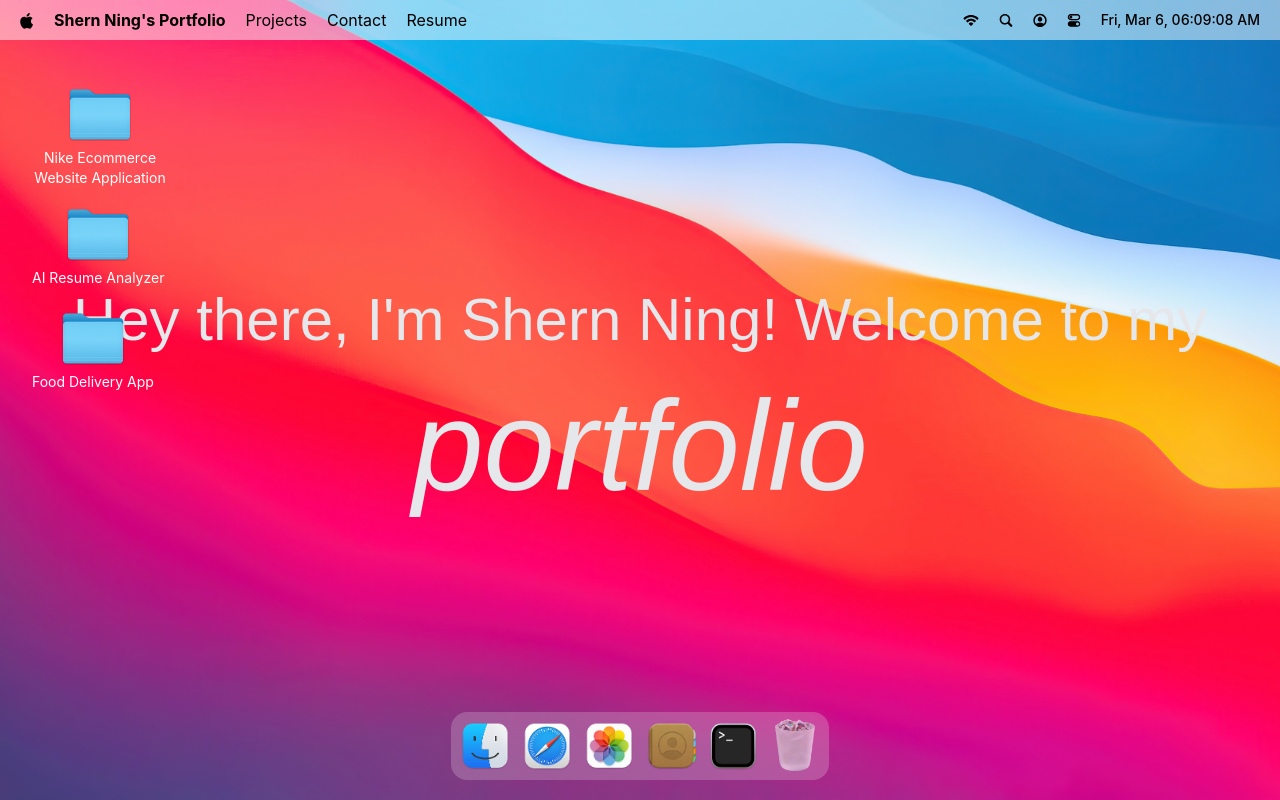
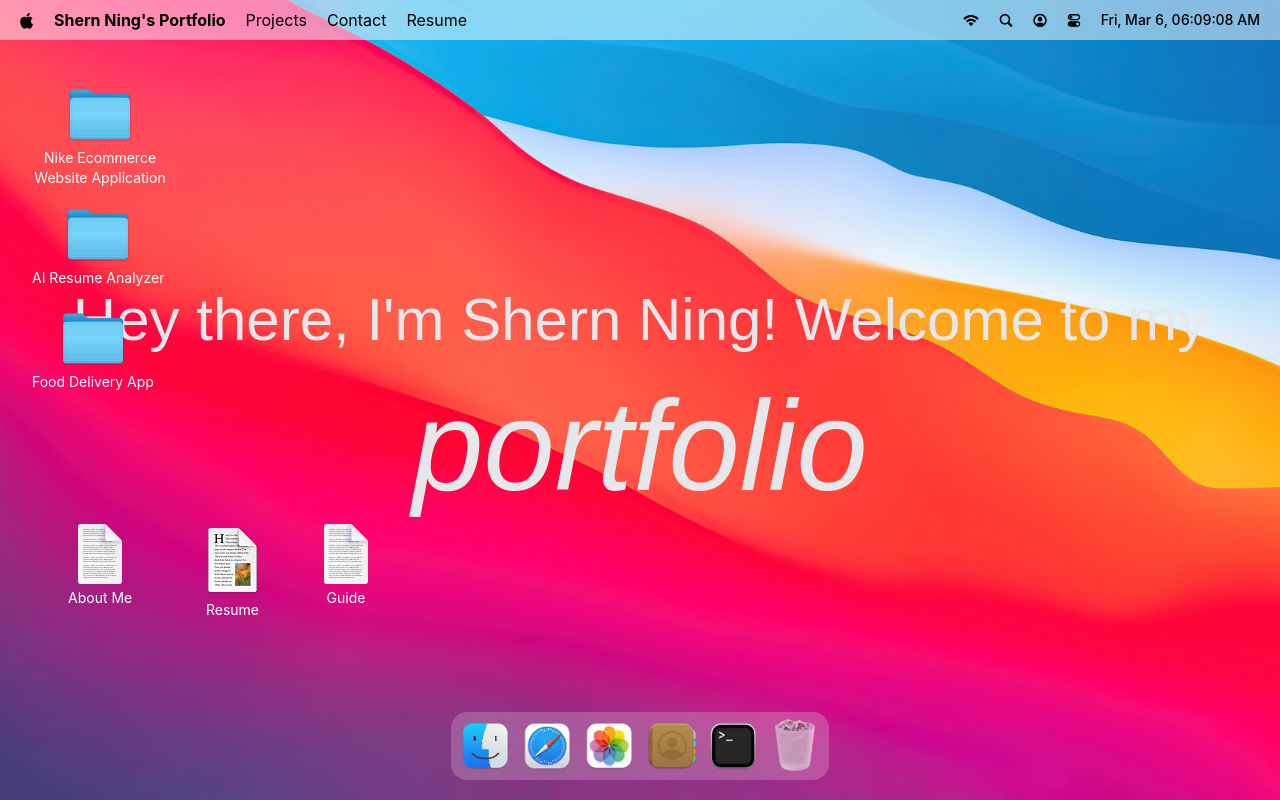
Before and after one commit to ShernNing/MacOs_Portfolio, a React (Vite) app: page / in a window 1280 px wide. Built offline with nearby package versions, Linux system fonts and the light colour scheme; a web font is replaced by a local one.

Commit message:
Add shortcuts for About Me, Resume, and Guide in Home component

```diff
--- a/src/components/Home.jsx
+++ b/src/components/Home.jsx
@@ -8,14 +8,64 @@ import React from "react";
 
 const projects = locations.work?.children ?? [];
 
+// Add About Me (text file), Resume (PDF), and Guide as Home shortcuts
+const aboutMeTextFile = locations.about.children.find(
+  (item) => item.fileType === "txt",
+);
+const resumePdfFile = locations.resume.children.find(
+  (item) => item.fileType === "pdf",
+);
+
+// Guide file data (not in locations, so define here)
+const guideTextFile = {
+  id: "guide-shortcut",
+  name: "Guide.txt",
+  icon: "/images/txt.png",
+  kind: "file",
+  fileType: "txt",
+  description: [
+    "Welcome to the macOS Portfolio!",
+    "",
+    "This interactive portfolio is designed to look and feel like a real macOS desktop. Here’s how you can make the most of it:",
+    "",
+    "• Drag & Drop: Move any folder or shortcut on the Home screen by dragging it anywhere you like. Arrange your workspace just like a real desktop!",
+    "• Finder: Click any project folder to open it in a Finder window. Inside Finder, you can browse project files, images, and links. Switch between folders by clicking on the sidebar tabs.",
+    "• Window Controls: Every window (Finder, Resume, Terminal, etc.) can be moved, resized, minimized, maximized, or closed using the colored buttons at the top left—just like macOS.",
+    "• Dock: The Dock at the bottom gives you quick access to key apps like Portfolio, Articles, Gallery, Contact, and Skills. Click an icon to open or close its window.",
+    "• Resume & About Me: Instantly open your Resume (PDF) or About Me (text) from the Home screen shortcuts for easy access.",
+    "• Multi-Window: Open multiple windows at once and drag them around. Each window can be layered, focused, or hidden as you wish.",
+    "• Navbar: Use the top Navbar for fast navigation to important sections and to keep track of the current time.",
+    "• Interactive Animations: Enjoy smooth transitions, hover effects, and draggable elements throughout the app for a delightful user experience.",
+    "• Mobile Notice: For the best experience, use this portfolio on a desktop or laptop.",
+    "",
+    "Explore, interact, and have fun discovering all the features of this macOS-inspired portfolio!",
+  ],
+};
+
 const Home = () => {
   const { setActiveLocation } = useLocationStore();
-
   const { openWindow } = useWindowStore();
 
   const handleOpenProjectFinder = (project) => {
     setActiveLocation(project);
     openWindow("finder");
+  };
+
+  // Open About Me text file directly
+  const handleOpenAboutMe = () => {
+    if (aboutMeTextFile) {
+      openWindow("txtfile", aboutMeTextFile);
+    }
+  };
+
+  // Open Resume PDF directly
+  const handleOpenResume = () => {
+    openWindow("resume");
+  };
+
+  // Open Guide text file directly
+  const handleOpenGuide = () => {
+    openWindow("txtfile", guideTextFile);
   };
 
   useGSAP(() => {
@@ -25,6 +75,7 @@ const Home = () => {
   return (
     <section id='home'>
       <ul>
+        {/* Project folders */}
         {projects.map((project) => (
           <li
             key={project.id}
@@ -35,6 +86,43 @@ const Home = () => {
             <p>{project.name}</p>
           </li>
         ))}
+
+        {/* About Me text file shortcut */}
+        {aboutMeTextFile && (
+          <li
+            key='about-me-shortcut'
+            className='group folder top-[60vh] left-[5vw]'
+            onClick={handleOpenAboutMe}
+            style={{ zIndex: 1 }}
+          >
+            <img src='/images/txt.png' alt='About Me' />
+            <p>About Me</p>
+          </li>
+        )}
+
+        {/* Resume PDF shortcut */}
+        {resumePdfFile && (
+          <li
+            key='resume-shortcut'
+            className='group folder top-[60vh] left-[15vw]'
+            onClick={handleOpenResume}
+            style={{ zIndex: 1 }}
+          >
+            <img src='/images/pdf.png' alt='Resume' />
+            <p>Resume</p>
+          </li>
+        )}
+
+        {/* Guide shortcut */}
+        <li
+          key='guide-shortcut'
+          className='group folder top-[60vh] left-[25vw]'
+          onClick={handleOpenGuide}
+          style={{ zIndex: 1 }}
+        >
+          <img src='/images/txt.png' alt='Guide' />
+          <p>Guide</p>
+        </li>
       </ul>
     </section>
   );
```
